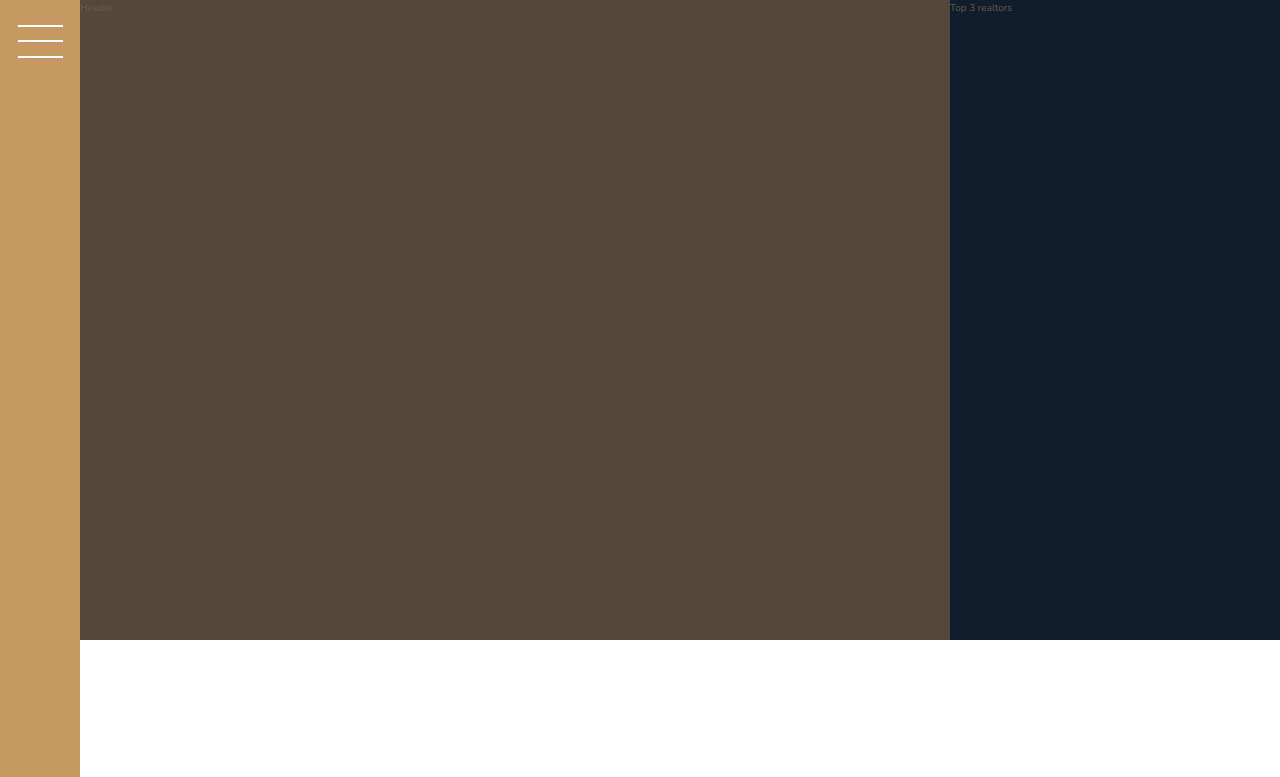
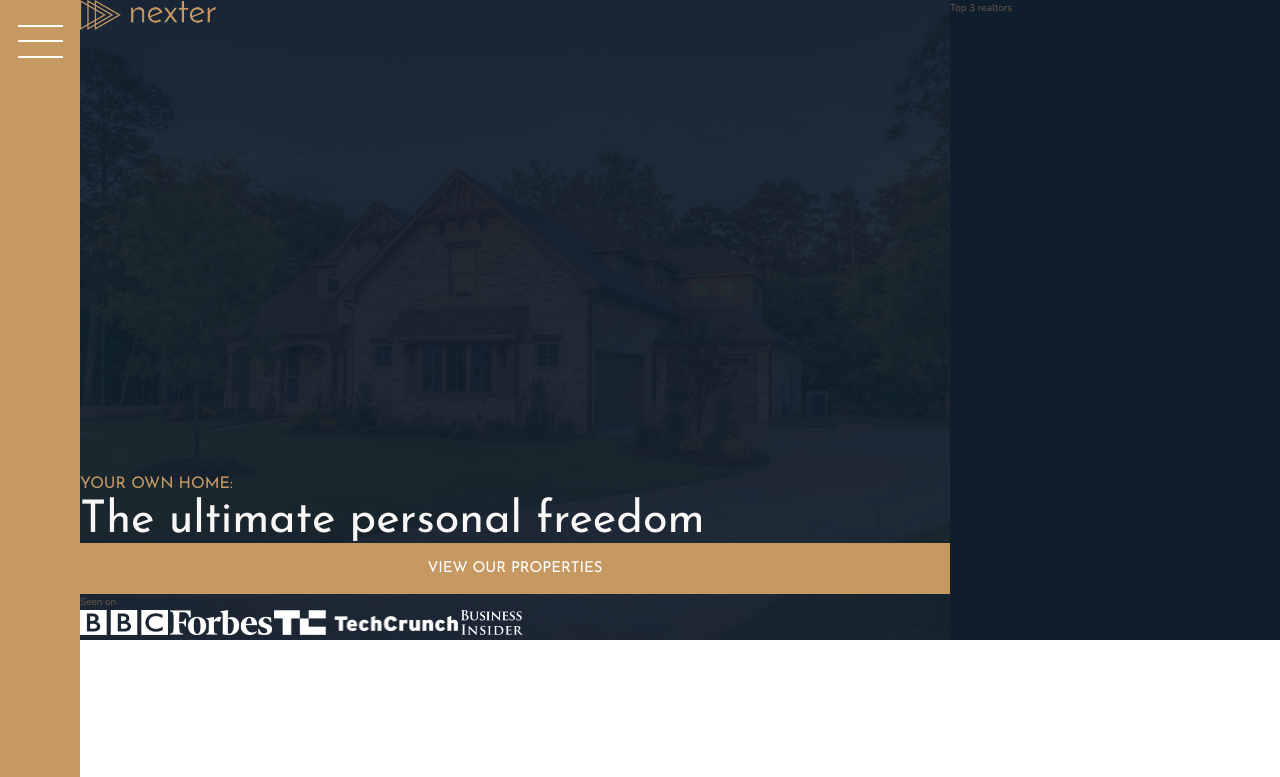
Before and after one commit to Ollie-lee/Nexter, a website: page index.html in a window 1280 px wide. Shown: the top 777 px of the page. Drawn offline with nearby package versions, Linux system fonts and the light colour scheme.

Commit message:
add header layout

```diff
--- a/index.html
+++ b/index.html
@@ -21,7 +21,19 @@
     </div>
 
     <header class="header">
-        Header
+        <img src="img/logo.png" alt="Nexter logo" class="header__logo">
+        <h3 class="heading-3">Your own home:</h3>
+        <h1 class="heading-1">The ultimate personal freedom</h1>
+        <button class="btn">View our properties</button>
+        <div class="header__seenon-text">Seen on</div>
+        <div class="header__seenon-logos">
+            <img src="img/logo-bbc.png" alt="Seen on logo 1">
+            <img src="img/logo-forbes.png" alt="Seen on logo 1">
+            <img src="img/logo-techcrunch.png" alt="Seen on logo 1">
+            <img src="img/logo-bi.png" alt="Seen on logo 1">
+
+        </div>
+
     </header>
 
     <div class="realtors">
--- a/sass/_header.scss
+++ b/sass/_header.scss
@@ -1,4 +1,23 @@
 .header {
     background-color: $color-grey-dark-1;
     grid-column: full-start/col-end 6;
+    background-image: linear-gradient(rgba($color-secondary, .93), rgba($color-secondary, .93)), url(../img/hero.jpeg);
+    background-size: cover;
+    background-position: center;
+
+    display: grid;
+    grid-template-rows: 1fr;
+
+    &__logo {
+        height: 3rem;
+    }
+
+    &__seenon-text {}
+
+    &__seenon-logos {
+
+        img {
+            height: 2.5rem;
+        }
+    }
 }
--- a/sass/_typography.scss
+++ b/sass/_typography.scss
@@ -5,6 +5,10 @@
 
 .heading-1 {
     @extend %heading;
+    font-size: 4.5rem;
+    color: $color-grey-light-1;
+    line-height: 1;
+
 }
 
 .heading-2 {
```
Also changed, not shown: sass/main.css.
